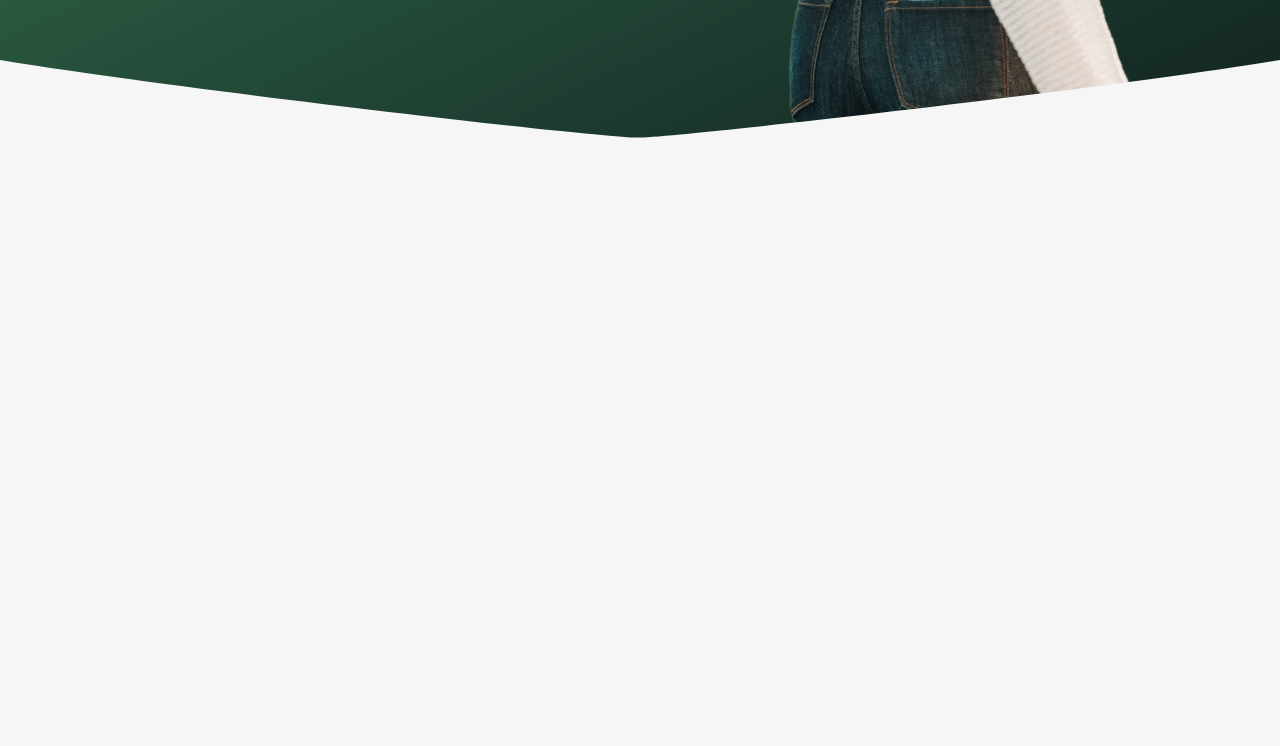
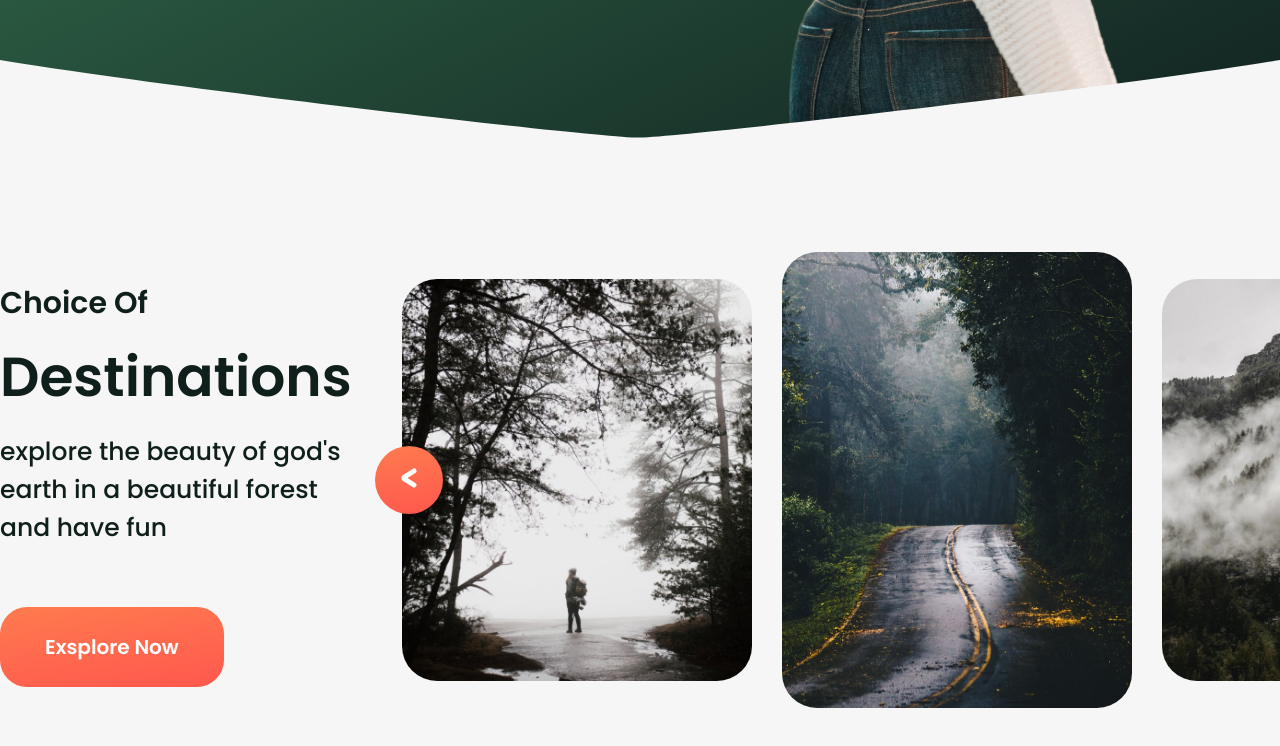
Before and after one commit to VladyslavMolchan/Explorer_the_word, a plain HTML site: page index.html in a window 1280 px wide. Shown: the part 784-1530 px from the top of the page. Before the commit the page ends 940 px from the top, so only its background shows below. Drawn offline with nearby package versions, Linux system fonts and the light colour scheme.

Commit message:
section destinations

```diff
--- a/css/style.css
+++ b/css/style.css
@@ -214,3 +214,107 @@ body {
     position: relative;
     top: 1px;
 }
+
+/* destinations */
+
+.destinations {
+    padding: 96px 0 100px;
+    overflow-x: hidden;
+
+}
+
+.destinations__row {
+    display: flex;
+    column-gap: 50px;
+}
+
+.destinations__content {
+    max-width: 456px;
+}
+
+.block {
+
+}
+
+.destinations__slider {
+    width: 1110px;
+    flex-shrink: 0;
+}
+
+.destinations__title {
+    font-size: 55px;
+    font-weight: 600;
+    margin-bottom: 15px;
+}
+
+.destinations__title span {
+    font-size: 30px;
+}
+
+.destinations__text {
+    font-size: 25px;
+    font-weight: 500;
+    margin-bottom: 60px;
+    color: var(--secondary);
+}
+
+.btn{
+    display: inline-block;
+    padding: 25px 45px;
+    font-size: 20px;
+    font-weight: 600;
+    border-radius: 27px;
+    background: linear-gradient(172deg, #FF7B4E 0%, #FF584E 100%);
+}
+
+.btn:hover {
+    color: rgb(215, 203, 203);
+    transition: color 0.2 ease-in;
+}
+
+.btn:active {
+    position: relative;
+    top: 1px;
+}
+
+/* slider */
+
+.slider {
+    position: relative;
+    height: 456px;
+}
+
+.slider__item {
+    margin-top: 27px;
+    width: 335px;
+    height: 402px;
+    object-fit: cover;
+    border-radius: 35px;
+    transition: 0.2s ease-in;
+}
+
+.slider .center .slider__item {
+    margin-top: 0;
+    width: 380px;
+    height: 456px;
+}
+
+.slider__btn {
+    width: 68px;
+    height: 68px;
+    border-radius: 34px;
+background: linear-gradient(172deg, #FF7B4E 0%, #FF584E 100%), #8B8B8B;
+
+position: absolute;
+top: 50%;
+transform: translateY(-50%);
+z-index: 9;
+}
+
+.slider__btn--prev {
+    left: -27px;
+}
+
+.slider__btn--next {
+    right: -27px;
+}
--- a/index.html
+++ b/index.html
@@ -6,6 +6,8 @@
     <meta name="viewport" content="width=device-width, initial-scale=1.0">
     <title>Exsplore the world</title>
     <link rel="stylesheet" href="./css/style.css">
+    <link rel="stylesheet" href="https://cdnjs.cloudflare.com/ajax/libs/OwlCarousel2/2.3.4/assets/owl.carousel.min.css" integrity="sha512-tS3S5qG0BlhnQROyJXvNjeEM4UpMXHrQfTGmbQ1gKmelCxlSEBUaxhRBj/EFTzpbP4RVSrpEikbmdJobCvhE3g==" crossorigin="anonymous" referrerpolicy="no-referrer" />
+    <link rel="stylesheet" href="https://cdnjs.cloudflare.com/ajax/libs/OwlCarousel2/2.3.4/assets/owl.theme.default.min.css" integrity="sha512-sMXtMNL1zRzolHYKEujM2AqCLUR9F2C4/05cdbxjjLSRvMQIciEPCQZo++nk7go3BtSuK9kfa/s+a4f4i5pLkw==" crossorigin="anonymous" referrerpolicy="no-referrer" />
 </head>
 <body>
     <header class="header">
@@ -44,10 +46,49 @@
                     <img src="./img/header/header-img.png" alt="woman" >
                  </div>
             </div>
-
         </div>
     </header>
 
+    <main>
+        <section class="destinations">
+            <div class="container-right">
+                <div class="destinations__row">
+                    <div class="destinations__content">
+                        <h2 class="destinations__title">
+                            <span>Choice Of </span>
+                            Destinations
+                        </h2>
+                        <div class="destinations__text">
+                            <p>explore the beauty of god's earth in a beautiful forest and have fun</p>
+                        </div>
+                        <a href="#!" class="btn">Exsplore Now</a>
+                    </div>
+
+
+                    <div class="destinations__slider">
+
+                        <div class="slider">
+
+                            <div class="owl-carousel">
+                                <img class="slider__item" src="./img/slider/01.jpg" alt="img">
+                                <img class="slider__item" src="./img/slider/02.jpg" alt="img">
+                                <img class="slider__item" src="./img/slider/03.jpg" alt="img">
+                            </div>
+                            <button class="slider__btn slider__btn--prev">
+                                <img src="./img/slider/arrow-left.svg" alt="arrow-left">
+                            </button>
+                            <button class="slider__btn slider__btn--next">
+                                <img src="./img/slider/arrow-right.svg" alt="arrow-next">
+                            </button>
+                        </div>
+                    </div>
+                </div>
+            </div>
+        </section>
+    </main>
+
+    <script src="https://cdnjs.cloudflare.com/ajax/libs/jquery/3.7.0/jquery.min.js" integrity="sha512-3gJwYpMe3QewGELv8k/BX9vcqhryRdzRMxVfq6ngyWXwo03GFEzjsUm8Q7RZcHPHksttq7/GFoxjCVUjkjvPdw==" crossorigin="anonymous" referrerpolicy="no-referrer"></script>
+    <script src="https://cdnjs.cloudflare.com/ajax/libs/OwlCarousel2/2.3.4/owl.carousel.min.js" integrity="sha512-bPs7Ae6pVvhOSiIcyUClR7/q2OAsRiovw4vAkX+zJbw3ShAeeqezq50RIIcIURq7Oa20rW2n2q+fyXBNcU9lrw==" crossorigin="anonymous" referrerpolicy="no-referrer"></script>
     <script src="./js/script.js"></script>
 </body>
 </html>
--- a/js/script.js
+++ b/js/script.js
@@ -0,0 +1,22 @@
+$(document).ready(function(){
+    $(".owl-carousel").owlCarousel();
+  });
+
+
+  const owl = $('.owl-carousel');
+owl.owlCarousel({
+  center: true,
+  loop: true,
+  margin: 30,
+  startPosition: 1,
+  items: 3,
+});
+
+
+$('.slider__btn--prev').click(function() {
+  owl.trigger('prev.owl.carousel');
+})
+
+$('.slider__btn--next').click(function() {
+    owl.trigger('next.owl.carousel');
+})
```
